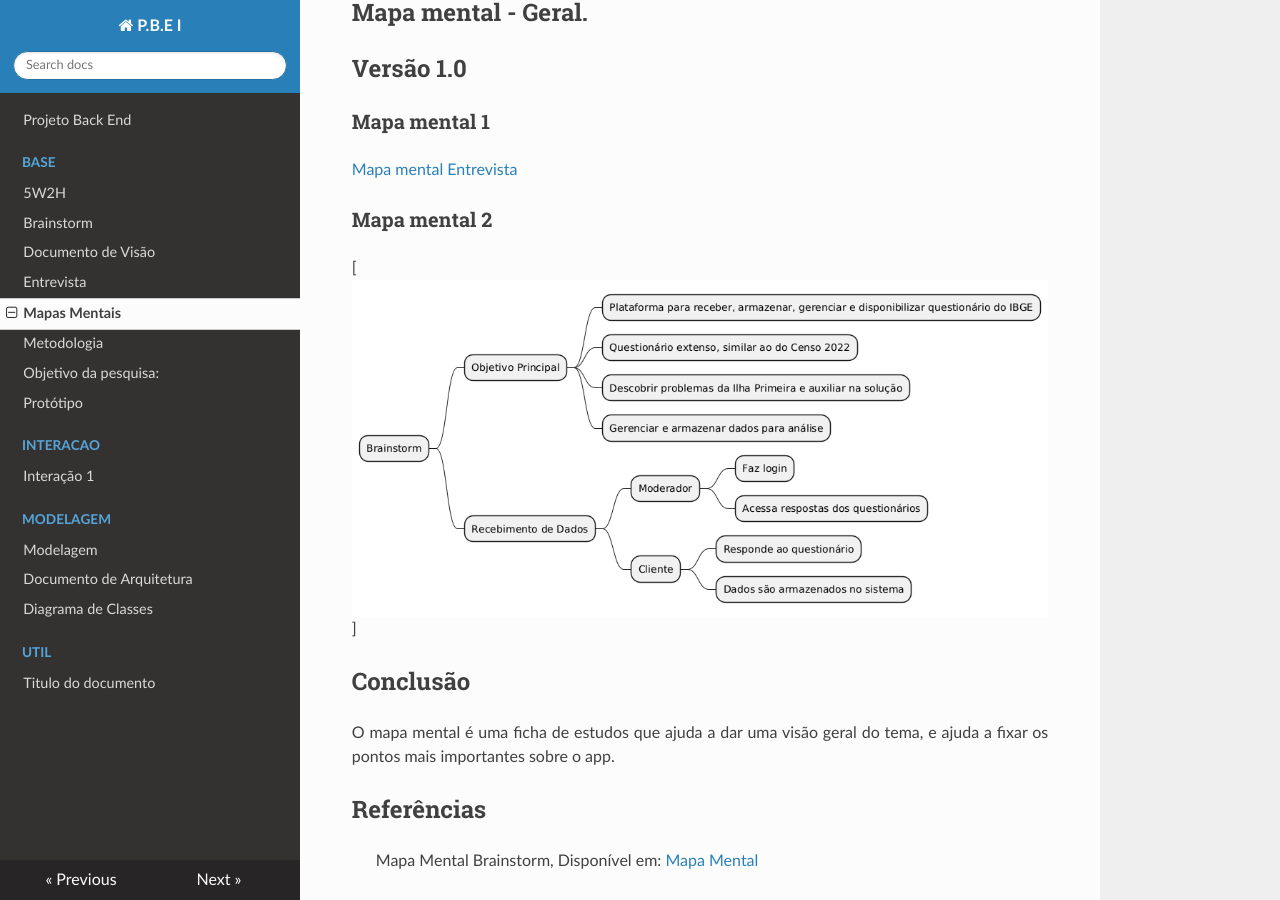
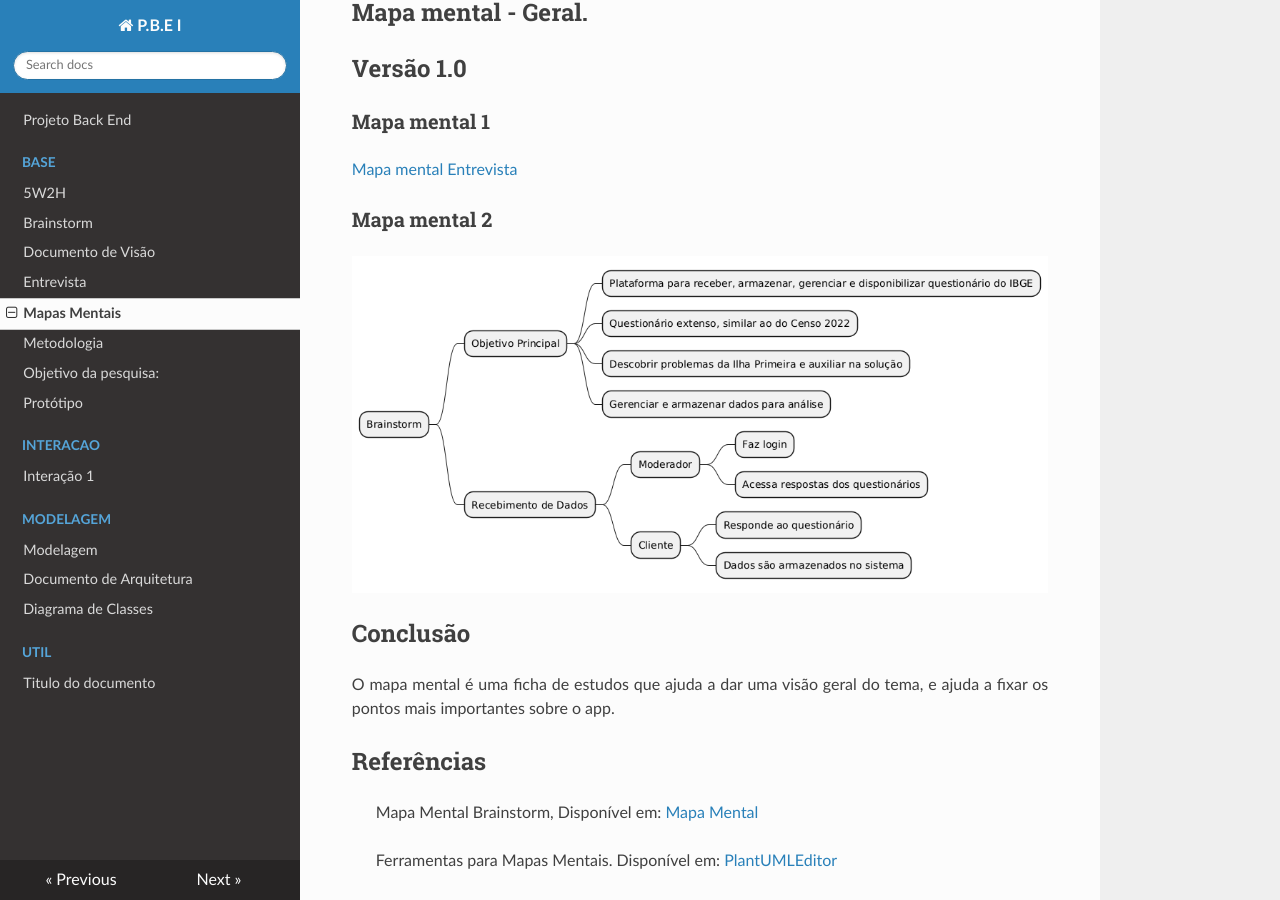
Before and after one commit to Projetos-de-Extensao/PBE_ADS_25.1_8001_ALPHA, an MkDocs documentation site: the page built from docs/base/mapa_mental.md, in a window 1280 px wide and 900 px high, scrolled down 383 px. Built offline with MkDocs 1.6.1, drawn with Linux system fonts in a browser that asks for light colours; nearby versions of some CDN libraries.

```diff
--- a/docs/base/mapa_mental.md
+++ b/docs/base/mapa_mental.md
@@ -26,7 +26,7 @@ Foi levantado um ponto importante sobre o app e, assim, foi produzido o mapa men
 
 ### Mapa mental 2
 
-[![Mapa mental Brainstorm](https://github.com/Projetos-de-Extensao/PBE_ADS_25.1_8001_ALPHA/blob/main/docs/base/mapa%20mental%20brainstorm.png)]
+![Mapa mental Brainstorm](https://github.com/Projetos-de-Extensao/PBE_ADS_25.1_8001_ALPHA/blob/main/docs/base/mapa%20mental%20brainstorm.png)
 
 ## Conclusão
 
```
